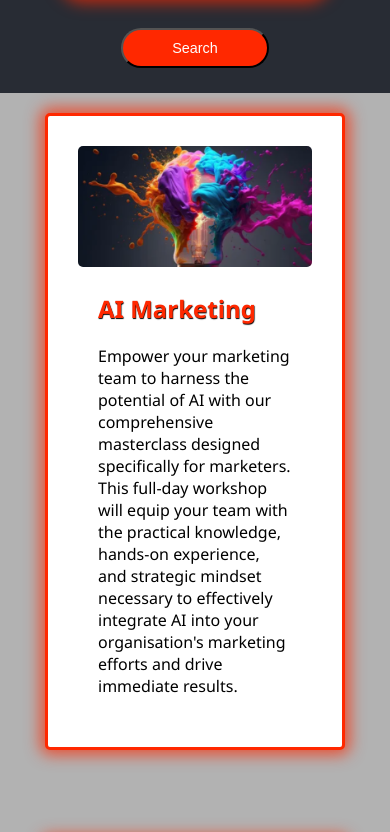
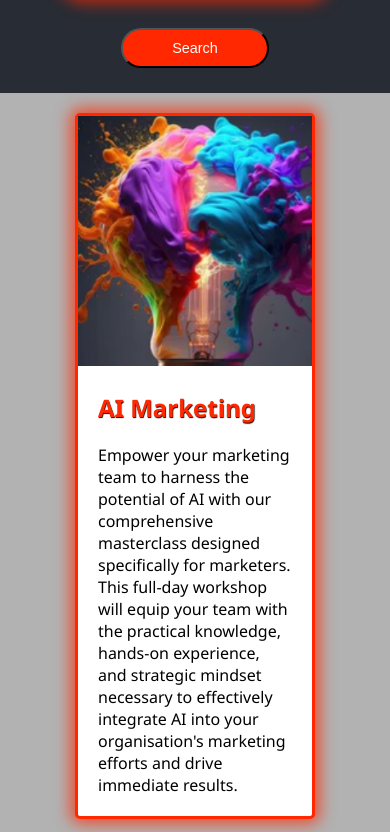
Before and after one commit to Realist2022/Business-Association-Mission-0, a React (Vite) app: page / in a window 390 px wide. Shown: the part 792-1624 px from the top of the page. Built offline with nearby package versions, Linux system fonts and the light colour scheme.

Commit message:
updated main content images

```diff
--- a/src/common/TopNav.jsx
+++ b/src/common/TopNav.jsx
@@ -25,7 +25,7 @@ function TopNav() {
       <img src={logo} className={styles.logo} alt="Company Logo" />
 
       {/* HAMBURGER/XMARK MENU ICON */}
-      <div className={styles["menu-icon"]} onClick={toggleMenu}>
+      <div className={styles["menu-icon"]} onClick={toggleMenu}> {/* Had to use [] for menu-icon because of hyphen */}
         {isOpen ? (
           // Show Xmark when menu is open
           <FontAwesomeIcon icon={faXmark} />
@@ -36,8 +36,7 @@ function TopNav() {
       </div>
 
       {/* TOP NAV CONTENT AND LOGIN */}
-      {/* apply 'open' class from CSS if isOpen is true */}
-      {/* div will be hidden/shown on mobile based on this class and CSS */}
+
       <div className={`${styles.loginAndNav} ${isOpen ? styles.open : ''}`}>
         <a href="#home" onClick={closeMenu}>Home</a>
         <a href="#news" onClick={closeMenu}>News</a>
--- a/src/common/TopNav.module.css
+++ b/src/common/TopNav.module.css
@@ -11,7 +11,6 @@
   padding: 0 20px;
   box-sizing: border-box;
   position: relative;
-  /* overflow: hidden; */
 }
 
 /* Logo */
@@ -47,6 +46,10 @@
   background-color: rgb(255, 40, 0);
 }
 
+.menu-icon:hover {
+  color: rgb(255, 40, 0);
+}
+
 .loginButton {
   background-color: rgb(255, 40, 0);
   width: 10rem;
@@ -64,9 +67,8 @@
 }
 
 .loginButton:hover {
-    background-color: rgb(200, 30, 0);
+  background-color: rgb(200, 30, 0);
 }
-
 
 /* Hide the mobile menu icon by default (show on mobile breakpoint) */
 .menu-icon {
@@ -81,7 +83,7 @@
 /* --- Mobile Styles --- */
 @media (max-width: 900px) {
   .logo {
-      height: 100px;
+    height: 100px;
   }
 
   /* Show the menu icon on mobile */
@@ -114,10 +116,4 @@
     width: 100%;
     margin-top: 10px;
   }
-
 }
-
-
-.menu-icon:hover {
-  color: rgb(255, 40, 0);
-}
--- a/src/pages/compnoents/MainContent.jsx
+++ b/src/pages/compnoents/MainContent.jsx
@@ -1,4 +1,3 @@
-// src/components/MainContent/MainContent.js
 import React from "react";
 import styles from '../compnoents/MainContent.module.css';
 
--- a/src/pages/compnoents/MainContent.module.css
+++ b/src/pages/compnoents/MainContent.module.css
@@ -13,16 +13,16 @@
   border: 3px solid rgb(255, 40, 0);
   box-shadow: 0 0 15px 5px rgba(255, 40, 0, 0.7);
   border-radius: 5px;
-  padding: 30px;
+  padding: 0px;
   background-color: white;
   font-family: 'Segoe UI', Tahoma, Geneva, Verdana, sans-serif;
 }
 
 .cardImage {
-  width: 300px;
+  width: 340px;
   height: 300px;
   object-fit: cover;
-  border-radius: 5px;
+  border-radius: 0px;
 }
 
 .cardTitle{
@@ -58,6 +58,6 @@
 
   .cardImage {
     width: 100%;
-    height: auto;
+    height: 250px;
   }
 }
```
